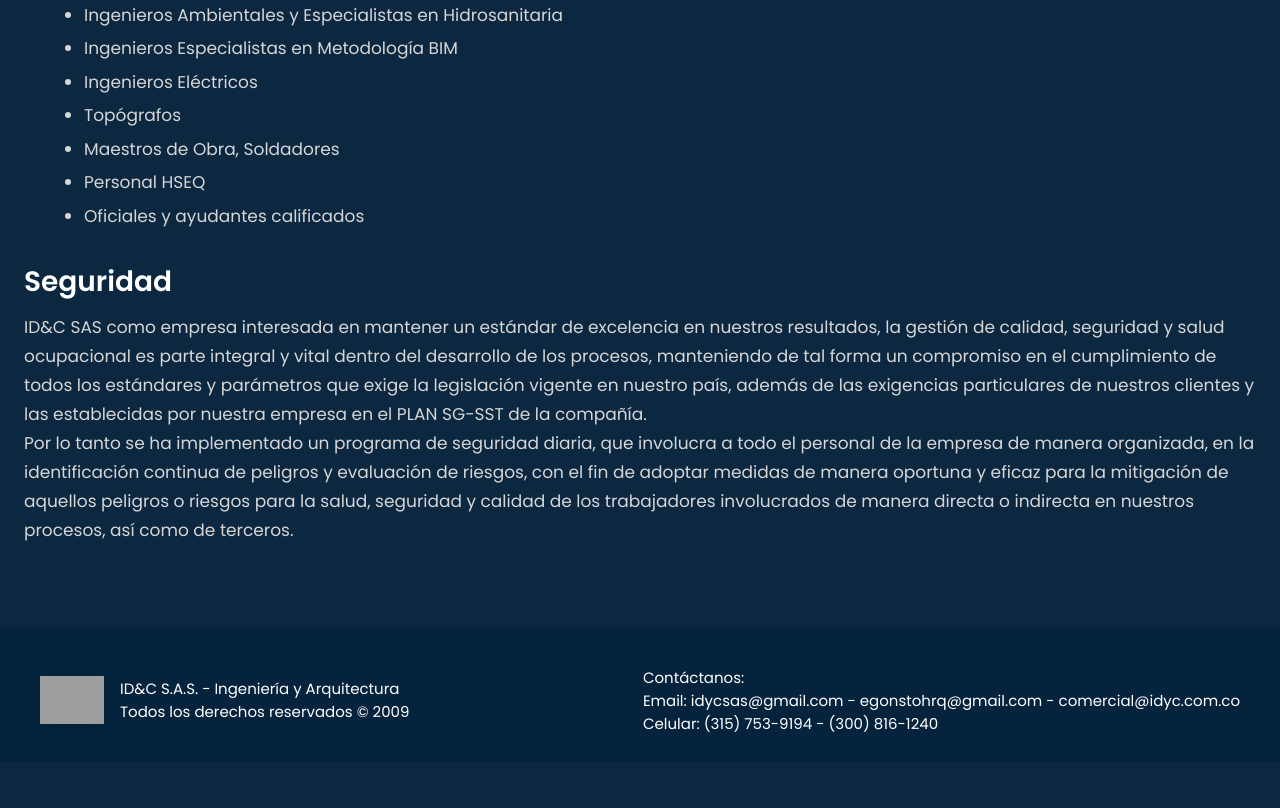
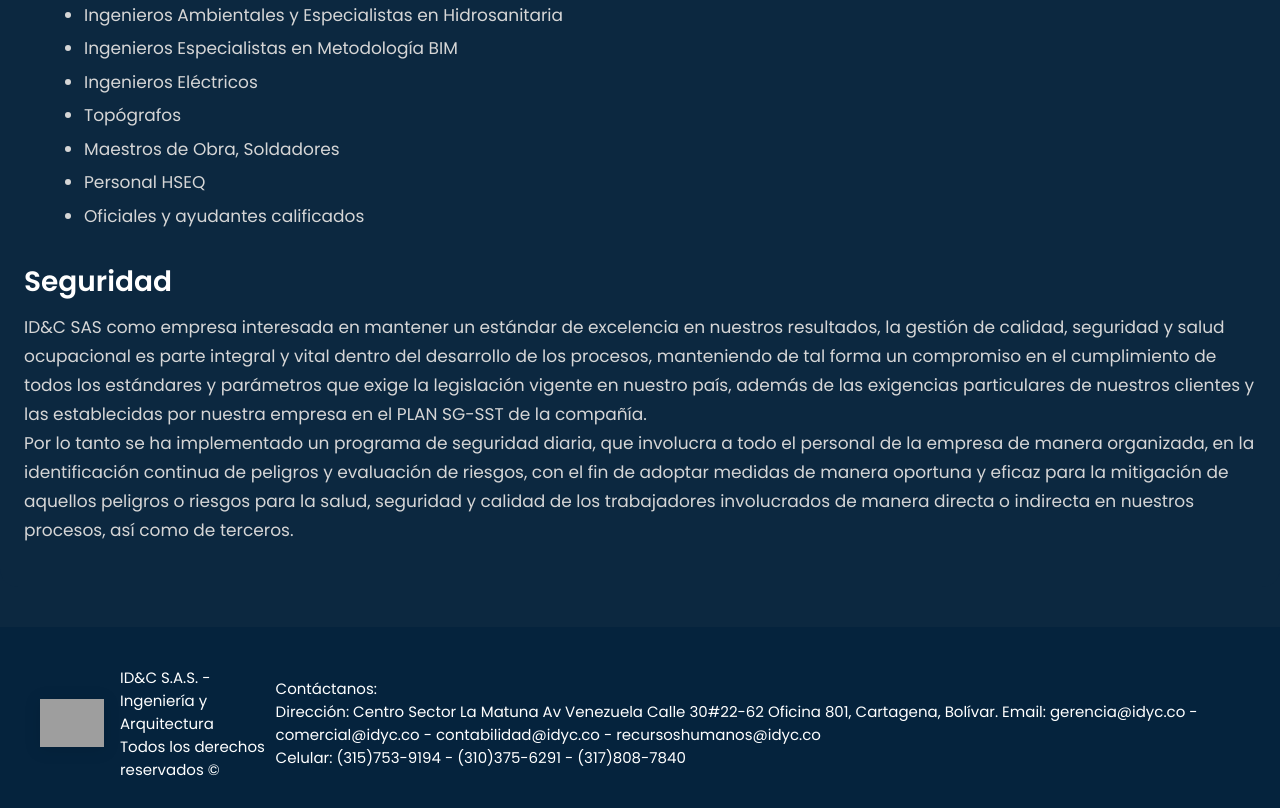
Before and after one commit to Kenner07/id-c, a plain HTML site: page info.html in a window 1280 px wide. Shown: the part 2623-3431 px from the top of the page. Before the commit the page ends 3385 px from the top, so only its background shows below. Drawn offline with Linux system fonts and the light colour scheme; grey boxes are pictures that could not be loaded.

Commit message:
Add files via upload

```diff
--- a/info.html
+++ b/info.html
@@ -114,15 +114,16 @@
         <div class="texto-footer">
           <p>
             ID&C S.A.S. - Ingeniería y Arquitectura<br>
-            Todos los derechos reservados &copy; 2009
+            Todos los derechos reservados &copy;
           </p>
         </div>
       </div>
       <div class="contacto-footer">
         <p>
           Contáctanos: <br>
-          Email: idycsas@gmail.com - egonstohrq@gmail.com - comercial@idyc.com.co <br>
-          Celular: (315) 753-9194 - (300) 816-1240
+          Dirección: Centro Sector La Matuna Av Venezuela Calle 30#22-62 Oficina 801, Cartagena, Bolívar.
+          Email: gerencia@idyc.co - comercial@idyc.co - contabilidad@idyc.co - recursoshumanos@idyc.co<br>
+          Celular: (315)753-9194 - (310)375-6291 - (317)808-7840
         </p>
       </div>
     </div>
```
Also changed, not shown: index.html (+3 -2 lines), servicios.html (+3 -2 lines).
